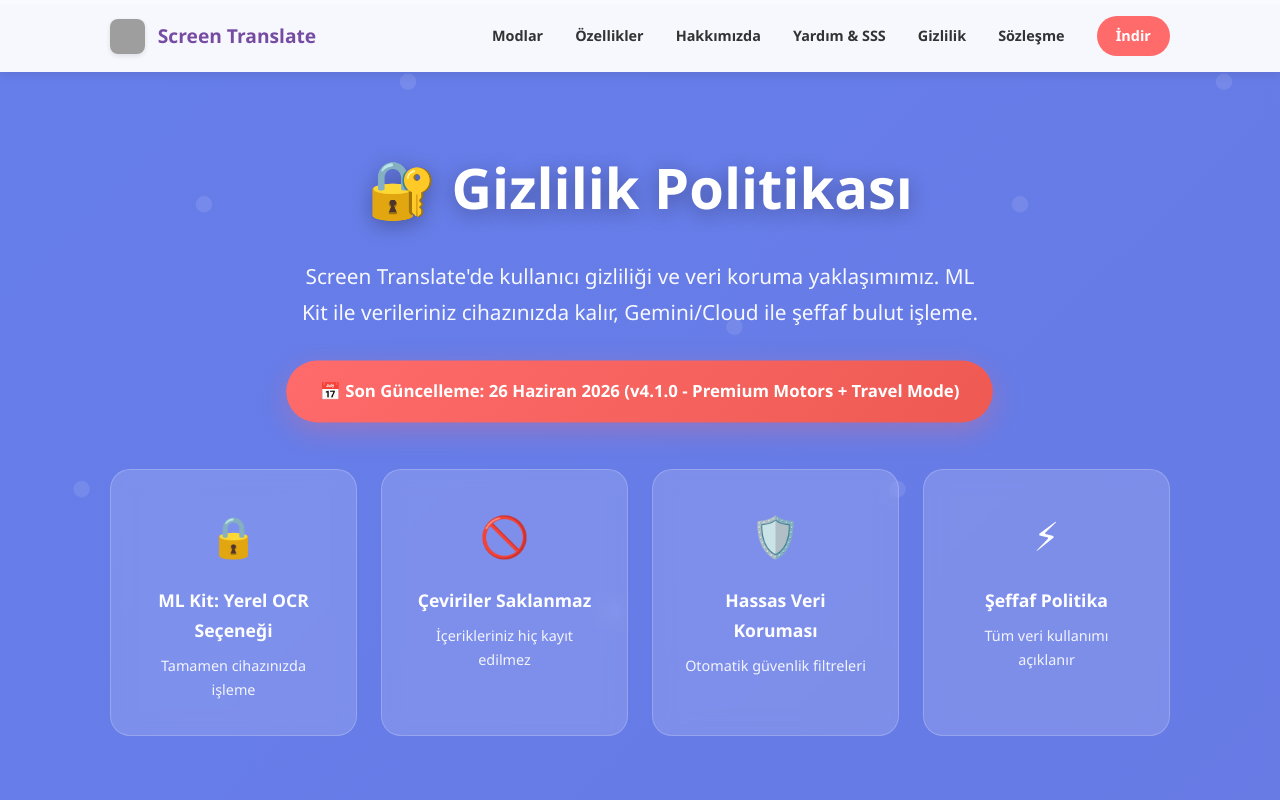
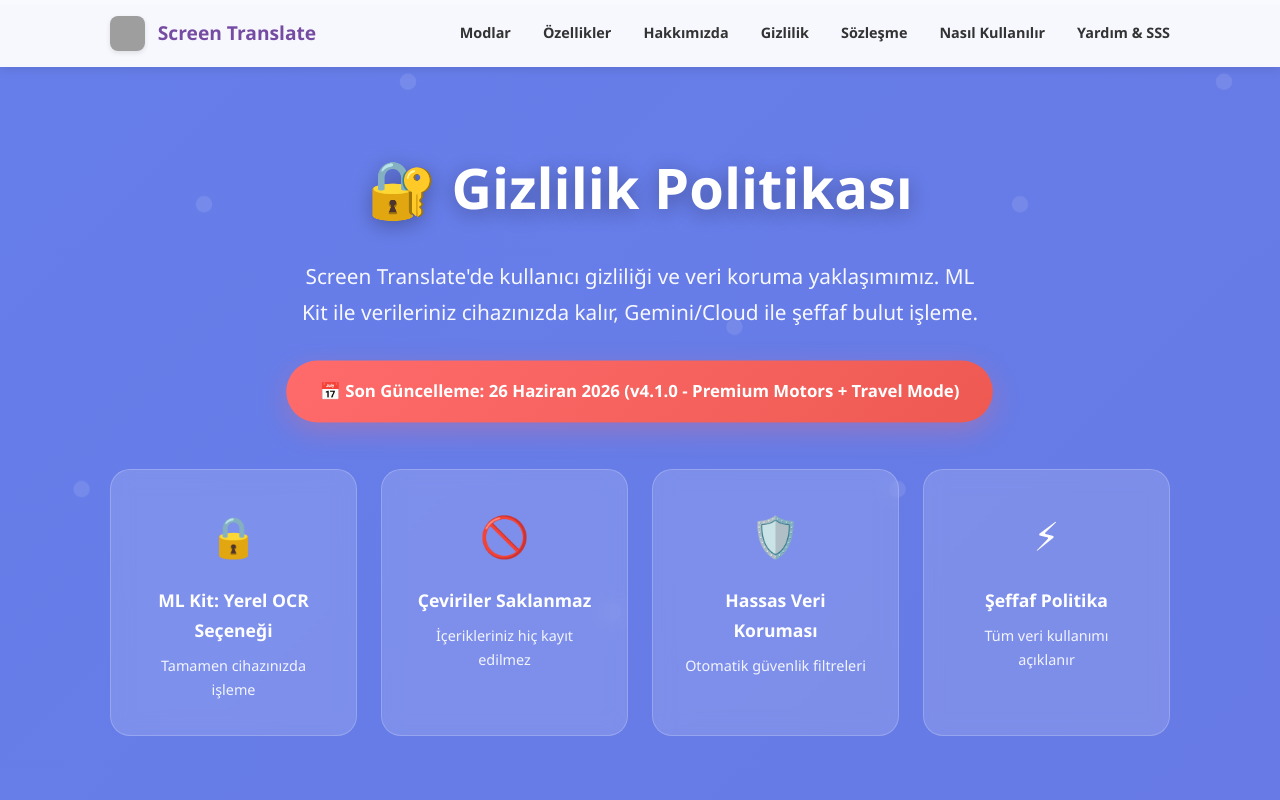
Before and after one commit to esarikaya-ops/screentranslate-web, a plain HTML site: page gizlilik-politikasi.html in a window 1280 px wide. Shown: the top 800 px of the page. Drawn offline with Linux system fonts and the light colour scheme; grey boxes are pictures that could not be loaded.

Commit message:
fix(web): navbar sırası ve Nasıl Kullanılır linki tüm sayfalarda eklendi

```diff
--- a/gizlilik-politikasi.html
+++ b/gizlilik-politikasi.html
@@ -772,10 +772,10 @@
                 <a href="index.html#modes">Modlar</a>
                 <a href="index.html#features">Özellikler</a>
                 <a href="https://www.screentranslate.com/hakkimizda">Hakkımızda</a>
-                <a href="https://www.screentranslate.com/yardim-sss">Yardım & SSS</a>
                 <a href="https://www.screentranslate.com/gizlilik-politikasi" class="nav-link-sub">Gizlilik</a>
                 <a href="https://www.screentranslate.com/kullanici-sozlesmesi" class="nav-link-sub">Sözleşme</a>
-                <a href="index.html#download" class="nav-btn">İndir</a>
+                <a href="https://www.screentranslate.com/nasil-kullanilir" class="nav-link-sub">Nasıl Kullanılır</a>
+                <a href="https://www.screentranslate.com/yardim-sss">Yardım &amp; SSS</a>
             </nav>
         </div>
     </header>
```
Also changed, not shown: hakkimizda.html (+2 -2 lines), kullanici-sozlesmesi.html (+2 -2 lines), yardim-sss.html (+2 -2 lines).
